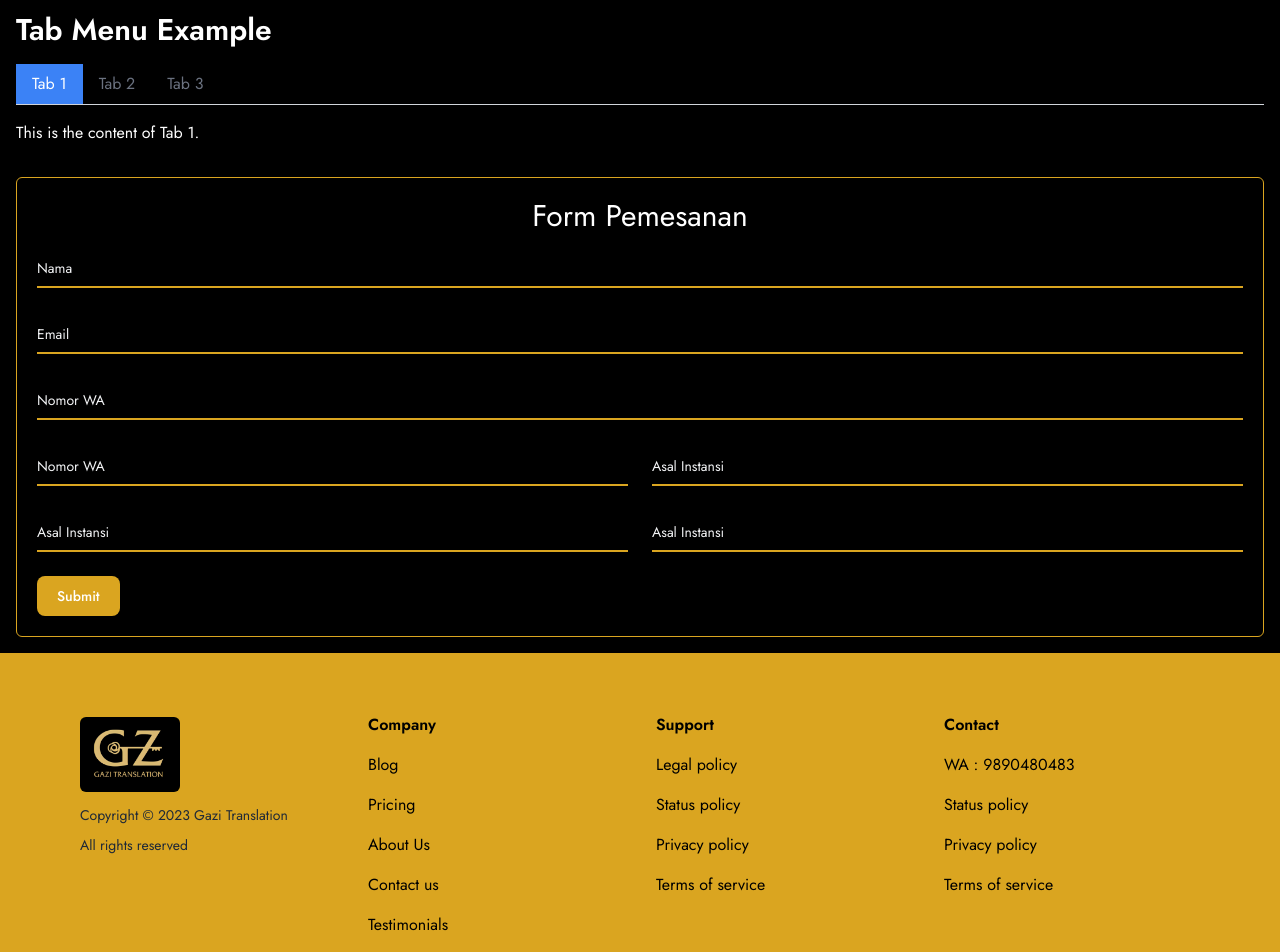
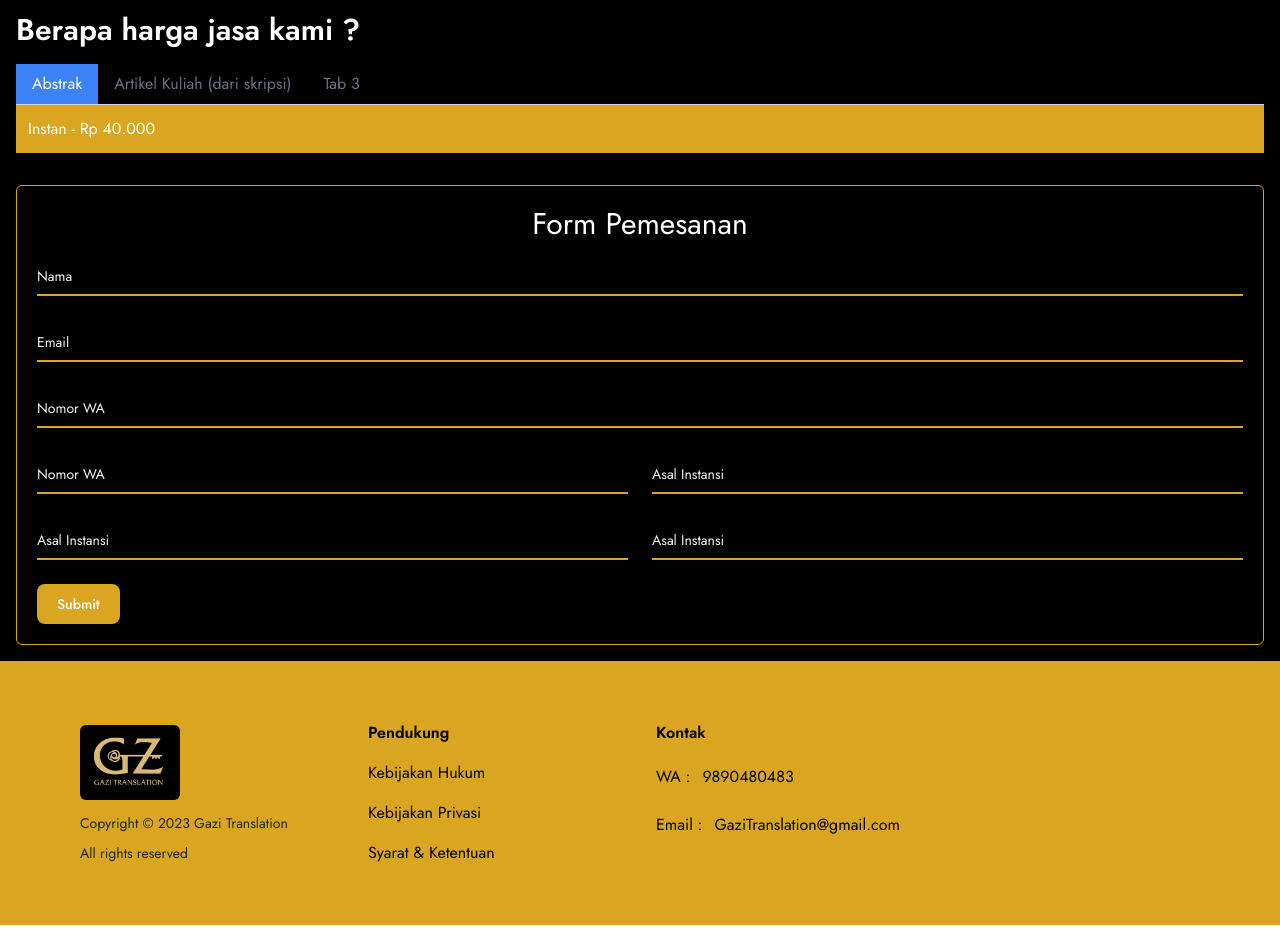
Before and after one commit to Luth-Badila/gazi-translation, a Next.js app: page / in a window 1280 px wide. Shown: the part 1640-2592 px from the top of the page. After the commit the page ends 2565 px from the top, so only its background shows below. Built offline with nearby package versions, Linux system fonts and the light colour scheme.

Commit message:
changed content of tabmenu and accordion

```diff
--- a/src/app/components/Footer.jsx
+++ b/src/app/components/Footer.jsx
@@ -38,18 +38,18 @@ export default function Footer() {
     //   </div>
     // </footer>
     <footer className="bg-[#daa520]">
-      <div class="mx-auto container py-16 xl:px-20 lg:px-12 sm:px-6 px-4">
-        <div class="grid  grid-cols-1 sm:grid-cols-2 md:grid-cols-3 xl:grid-cols-4 md:gap-8 gap-4">
-          <div class="flex flex-col flex-shrink-0">
-            <div class="bg-black w-[100px] p-3 rounded-md">
+      <div className="mx-auto container py-16 xl:px-20 lg:px-12 sm:px-6 px-4">
+        <div className="grid  grid-cols-1 sm:grid-cols-2 md:grid-cols-3 xl:grid-cols-4 md:gap-8 gap-4">
+          <div className="flex flex-col flex-shrink-0">
+            <div className="bg-black w-[100px] p-3 rounded-md">
               <Image src={Logo} alt="Logo Gazi" />
             </div>
-            <p class="text-sm leading-none text-gray-800 mt-4 dark:text-white">Copyright © 2023 Gazi Translation</p>
-            <p class="text-sm leading-none text-gray-800 mt-4 dark:text-white">All rights reserved</p>
-            {/* <div class="flex items-center gap-x-4 mt-12">
+            <p className="text-sm leading-none text-gray-800 mt-4 dark:text-white">Copyright © 2023 Gazi Translation</p>
+            <p className="text-sm leading-none text-gray-800 mt-4 dark:text-white">All rights reserved</p>
+            {/* <div className="flex items-center gap-x-4 mt-12">
               <button
                 aria-label="instagram"
-                class="focus:outline-none focus:ring-2 focus:ring-offset-2 focus:ring-gray-800 opacity-50 w-8 h-8 flex-shrink-0 bg-gray-800 cursor-pointer hover:bg-gray-700 rounded-full flex items-center justify-center"
+                className="focus:outline-none focus:ring-2 focus:ring-offset-2 focus:ring-gray-800 opacity-50 w-8 h-8 flex-shrink-0 bg-gray-800 cursor-pointer hover:bg-gray-700 rounded-full flex items-center justify-center"
               >
                 <svg width="18" height="17" viewBox="0 0 18 17" fill="none" xmlns="http://www.w3.org/2000/svg">
                   <path
@@ -62,7 +62,7 @@ export default function Footer() {
               </button>
               <button
                 aria-label="linked-in"
-                class="focus:outline-none focus:ring-2 focus:ring-offset-2 focus:ring-gray-800 opacity-50 w-8 h-8 flex-shrink-0 bg-gray-800 cursor-pointer hover:bg-gray-700 rounded-full flex items-center justify-center"
+                className="focus:outline-none focus:ring-2 focus:ring-offset-2 focus:ring-gray-800 opacity-50 w-8 h-8 flex-shrink-0 bg-gray-800 cursor-pointer hover:bg-gray-700 rounded-full flex items-center justify-center"
               >
                 <svg width="18" height="17" viewBox="0 0 18 17" fill="none" xmlns="http://www.w3.org/2000/svg">
                   <path
@@ -75,7 +75,7 @@ export default function Footer() {
               </button>
               <button
                 aria-label="twitter"
-                class="focus:outline-none focus:ring-2 focus:ring-offset-2 focus:ring-gray-800 opacity-50 w-8 h-8 flex-shrink-0 bg-gray-800 cursor-pointer hover:bg-gray-700 rounded-full flex items-center justify-center"
+                className="focus:outline-none focus:ring-2 focus:ring-offset-2 focus:ring-gray-800 opacity-50 w-8 h-8 flex-shrink-0 bg-gray-800 cursor-pointer hover:bg-gray-700 rounded-full flex items-center justify-center"
               >
                 <svg width="16" height="13" viewBox="0 0 16 13" fill="none" xmlns="http://www.w3.org/2000/svg">
                   <path
@@ -88,7 +88,7 @@ export default function Footer() {
               </button>
               <button
                 aria-label="youtube"
-                class="focus:outline-none focus:ring-2 focus:ring-offset-2 focus:ring-gray-800 opacity-50 w-8 h-8 flex-shrink-0 bg-gray-800 cursor-pointer hover:bg-gray-700 rounded-full flex items-center justify-center"
+                className="focus:outline-none focus:ring-2 focus:ring-offset-2 focus:ring-gray-800 opacity-50 w-8 h-8 flex-shrink-0 bg-gray-800 cursor-pointer hover:bg-gray-700 rounded-full flex items-center justify-center"
               >
                 <svg width="18" height="13" viewBox="0 0 18 13" fill="none" xmlns="http://www.w3.org/2000/svg">
                   <path
@@ -101,53 +101,53 @@ export default function Footer() {
               </button>
             </div> */}
           </div>
-          <div class="flex flex-col">
-            <h2 class="text-base font-semibold leading-4 text-black dark:text-white">Company</h2>
-            <Link href="javascript:void(0)" class="focus:outline-none focus:underline text-black hover:text-gray-500 text-base leading-4 mt-6 dark:text-white cursor-pointer">
+          {/* <div className="flex flex-col">
+            <h2 className="text-base font-semibold leading-4 text-black dark:text-white">Company</h2>
+            <Link href="javascript:void(0)" className="focus:outline-none focus:underline text-black hover:text-gray-500 text-base leading-4 mt-6 dark:text-white cursor-pointer">
               Blog
             </Link>
-            <Link href="javascript:void(0)" class="focus:outline-none focus:underline hover:text-gray-500 text-base leading-4 mt-6 text-black dark:text-white cursor-pointer">
+            <Link href="javascript:void(0)" className="focus:outline-none focus:underline hover:text-gray-500 text-base leading-4 mt-6 text-black dark:text-white cursor-pointer">
               Pricing
             </Link>
-            <Link href="javascript:void(0)" class="focus:outline-none focus:underline hover:text-gray-500 text-base leading-4 mt-6 text-black dark:text-white cursor-pointer">
+            <Link href="javascript:void(0)" className="focus:outline-none focus:underline hover:text-gray-500 text-base leading-4 mt-6 text-black dark:text-white cursor-pointer">
               About Us
             </Link>
-            <Link href="javascript:void(0)" class="focus:outline-none focus:underline hover:text-gray-500 text-base leading-4 mt-6 text-black dark:text-white cursor-pointer">
+            <Link href="javascript:void(0)" className="focus:outline-none focus:underline hover:text-gray-500 text-base leading-4 mt-6 text-black dark:text-white cursor-pointer">
               Contact us
             </Link>
-            <Link href="javascript:void(0)" class="focus:outline-none focus:underline hover:text-gray-500 text-base leading-4 mt-6 text-black dark:text-white cursor-pointer">
+            <Link href="javascript:void(0)" className="focus:outline-none focus:underline hover:text-gray-500 text-base leading-4 mt-6 text-black dark:text-white cursor-pointer">
               Testimonials
             </Link>
-          </div>
-          <div class="flex flex-col">
-            <h2 class="text-base font-semibold leading-4 text-black dark:text-white">Support</h2>
-            <Link href="javascript:void(0)" class="focus:outline-none focus:underline hover:text-gray-500 text-base leading-4 mt-6 text-black dark:text-white cursor-pointer">
-              Legal policy
+          </div> */}
+          <div className="flex flex-col">
+            <h2 className="text-base font-semibold leading-4 text-black dark:text-white">Pendukung</h2>
+            <Link href="javascript:void(0)" className="focus:outline-none focus:underline hover:text-gray-500 text-base leading-4 mt-6 text-black dark:text-white cursor-pointer">
+              Kebijakan Hukum
             </Link>
-            <Link href="javascript:void(0)" class="focus:outline-none focus:underline hover:text-gray-500 text-base leading-4 mt-6 text-black dark:text-white cursor-pointer">
+            {/* <Link href="javascript:void(0)" className="focus:outline-none focus:underline hover:text-gray-500 text-base leading-4 mt-6 text-black dark:text-white cursor-pointer">
               Status policy
+            </Link> */}
+            <Link href="javascript:void(0)" className="focus:outline-none focus:underline hover:text-gray-500 text-base leading-4 mt-6 text-black dark:text-white cursor-pointer">
+              Kebijakan Privasi
             </Link>
-            <Link href="javascript:void(0)" class="focus:outline-none focus:underline hover:text-gray-500 text-base leading-4 mt-6 text-black dark:text-white cursor-pointer">
-              Privacy policy
-            </Link>
-            <Link href="javascript:void(0)" class="focus:outline-none focus:underline hover:text-gray-500 text-base leading-4 mt-6 text-black dark:text-white cursor-pointer">
-              Terms of service
+            <Link href="javascript:void(0)" className="focus:outline-none focus:underline hover:text-gray-500 text-base leading-4 mt-6 text-black dark:text-white cursor-pointer">
+              Syarat & Ketentuan
             </Link>
           </div>
-          <div class="flex flex-col">
-            <h2 class="text-base font-semibold leading-4 text-black dark:text-white">Contact</h2>
-            <Link href="javascript:void(0)" class="focus:outline-none focus:underline hover:text-gray-500 text-base leading-4 mt-6 text-black dark:text-white cursor-pointer">
-              WA : 9890480483
-            </Link>
-            <Link href="javascript:void(0)" class="focus:outline-none focus:underline hover:text-gray-500 text-base leading-4 mt-6 text-black dark:text-white cursor-pointer">
-              Status policy
-            </Link>
-            <Link href="javascript:void(0)" class="focus:outline-none focus:underline hover:text-gray-500 text-base leading-4 mt-6 text-black dark:text-white cursor-pointer">
-              Privacy policy
-            </Link>
-            <Link href="javascript:void(0)" class="focus:outline-none focus:underline hover:text-gray-500 text-base leading-4 mt-6 text-black dark:text-white cursor-pointer">
-              Terms of service
-            </Link>
+          <div className="flex flex-col">
+            <h2 className="text-base font-semibold leading-4 text-black dark:text-white">Kontak</h2>
+            <div className="flex gap-3 items-center mt-6">
+              <p className="text-black dark:text-white">WA :</p>
+              <Link href="javascript:void(0)" className="focus:outline-none focus:underline hover:text-gray-500 text-base leading-4 text-black dark:text-white cursor-pointer">
+                9890480483
+              </Link>
+            </div>
+            <div className="flex gap-3 items-center mt-6">
+              <p className="text-black dark:text-white">Email :</p>
+              <Link href="javascript:void(0)" className="focus:outline-none focus:underline hover:text-gray-500 text-base leading-4 text-black dark:text-white cursor-pointer">
+                GaziTranslation@gmail.com
+              </Link>
+            </div>
           </div>
         </div>
       </div>
--- a/src/app/components/TabMenu.jsx
+++ b/src/app/components/TabMenu.jsx
@@ -17,7 +17,9 @@ const TabMenu = ({ tabs }) => {
           </button>
         ))}
       </div>
-      <div className="mt-4">{tabs[activeTab].content}</div>
+      <div className="bg-[#daa520]">
+        <div className="p-3">{tabs[activeTab].content}</div>
+      </div>
     </div>
   );
 };
--- a/src/app/page.js
+++ b/src/app/page.js
@@ -34,8 +34,22 @@ export default function Home() {
   ];
   const accordionData = [
     {
-      title: "What types of files do you support ?",
-      content: "We support commonly used text formats (DOC, PDF, TXT) and deliver our customers' files in the original format after translation. Please contact our Support team for more details.",
+      title: "Berapa harga jasa kami ?",
+      content: (
+        <div className="flex lg:flex-row flex-col gap-5">
+          <div>
+            <h1>Abstrak</h1>
+            <p>Instan 24 jam - 45.000</p>
+            <p>Reguler 3 hari - 40.000</p>
+            <p>Standart 7 hari - 35.000</p>
+          </div>
+          <div>
+            <h1>Jurnal Lokal</h1>
+            <p>Instan 24 jam - 55.000 (standar dosen)</p>
+            <p>Reguler 3 hari - 45.000</p>
+          </div>
+        </div>
+      ),
     },
     {
       title: "Bagaimana saya bisa menghubungi penerjemah ?",
@@ -44,12 +58,18 @@ export default function Home() {
   ];
   const tabs = [
     {
-      label: "Tab 1",
-      content: <p>This is the content of Tab 1.</p>,
+      label: "Abstrak",
+      content: <p>Instan - Rp 40.000</p>,
     },
     {
-      label: "Tab 2",
-      content: <p>This is the content of Tab 2.</p>,
+      label: "Artikel Kuliah (dari skripsi)",
+      content: (
+        <div>
+          <p>Instan 24 jam - Rp 45.000</p>
+          <p>Reguler 3 hari - Rp 40.000</p>
+          <p>Standar 7 hari - Rp 35.000</p>
+        </div>
+      ),
     },
     {
       label: "Tab 3",
@@ -89,7 +109,7 @@ export default function Home() {
 
       <section>
         <div className="container mx-auto p-4">
-          <h1 className="text-3xl font-semibold mb-4">Tab Menu Example</h1>
+          <h1 className="text-3xl font-semibold mb-4">Berapa harga jasa kami ?</h1>
           <TabMenu tabs={tabs} />
         </div>
       </section>
```
Also changed, not shown: src/app/components/Form.jsx (+24 -44 lines).
